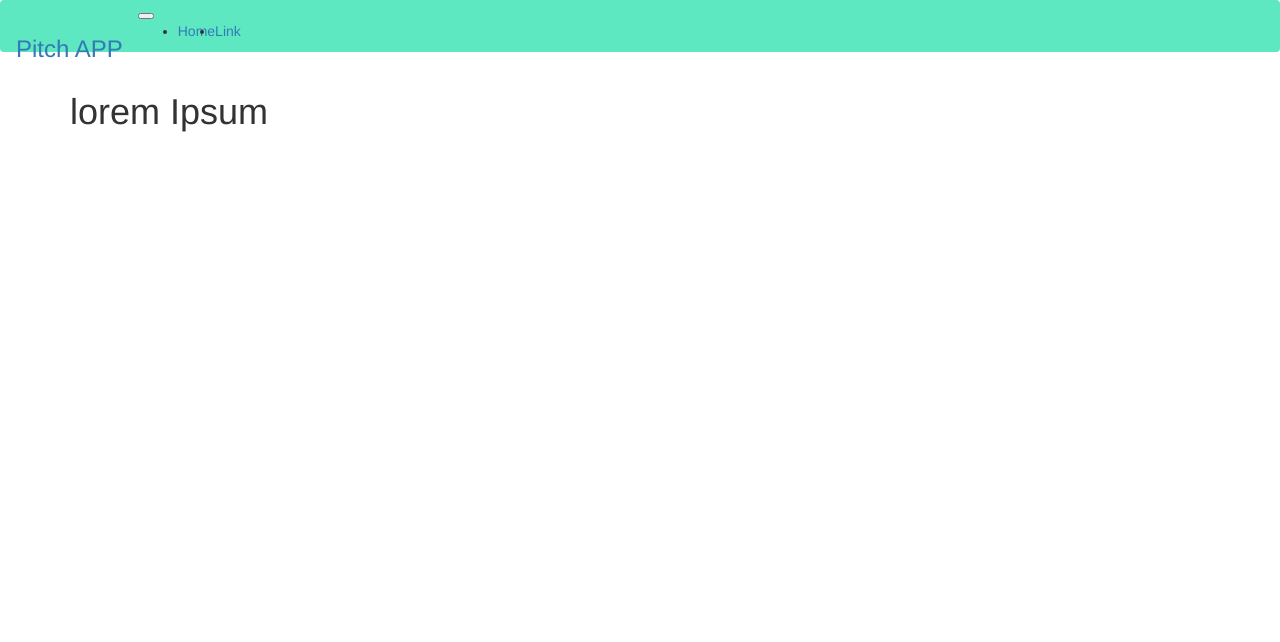
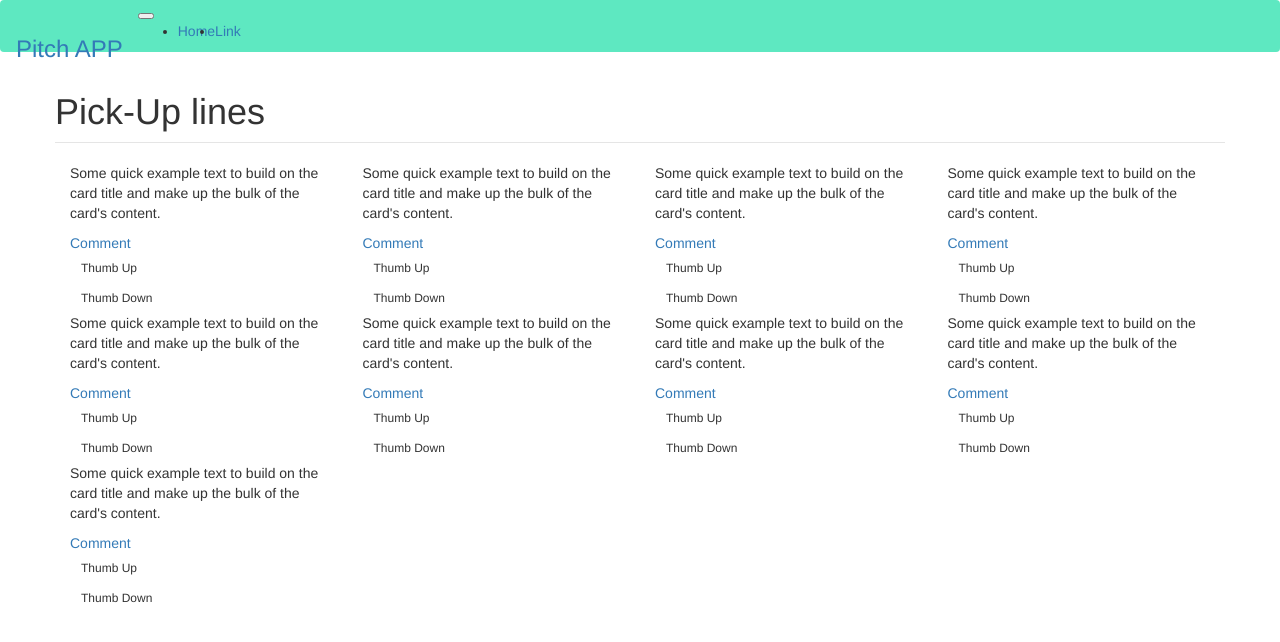
Before and after one commit to KenThumi/PitchAPP, a Flask app: page / in a window 1280 px wide. Shown: the top 642 px of the page. Run offline with Flask 2, Linux system fonts and the light colour scheme; some libraries are stand-ins or nearby versions.

Commit message:
Dummy Pitch card setup

```diff
--- a/app/static/css/index.css
+++ b/app/static/css/index.css
@@ -1,3 +1,7 @@
 .bg-navbar{
     background-color: #5EE8C1;
 }
+
+.card-border{
+    /* border: 1px solid #22333b; */
+}
--- a/app/templates/base.html
+++ b/app/templates/base.html
@@ -1,4 +1,8 @@
 {% extends 'bootstrap/base.html'%}
+<!-- title block -->
+{% block title %}
+    Pitch App
+{% endblock %}
 <!-- Styles block -->
 {% block styles %}
     {{super()}}
--- a/app/templates/index.html
+++ b/app/templates/index.html
@@ -2,7 +2,35 @@
 
 {% block content %}
 
-    <div class="container">
-        <h1>lorem Ipsum</h1>
+    <div class="container my-2">
+        <div class="row">
+            <legend>
+                <h1>Pick-Up lines</h1>
+            </legend>
+            <div class="card-deck">
+            {% for i in range(1,10) %}
+                <div class="col-md-3">
+                    <div class="card m-1 card-border" style="width: 100%;">
+                        <div class="card-body card-border">
+                          <p class="card-text font-italic text-mutedd">Some quick example text to build on the card title and make up the bulk of the card's content.</p>
+                          <a href="#" class="card-link">Comment</a>
+
+                        </div>
+                        <div class="card-footer card-border">
+                            <div class="float-left">
+                                <div class="btn btn-outline-success btn-sm">Thumb Up</div>
+                            </div>
+                            <div class="float-right">
+                                <div class="btn btn-outline-danger btn-sm">Thumb Down</div>
+                            </div>
+                        </div>
+                    </div>
+                </div>
+
+            {% endfor %}
+         </div>
+        </div>
+
+
     </div>
 {% endblock %}
```
